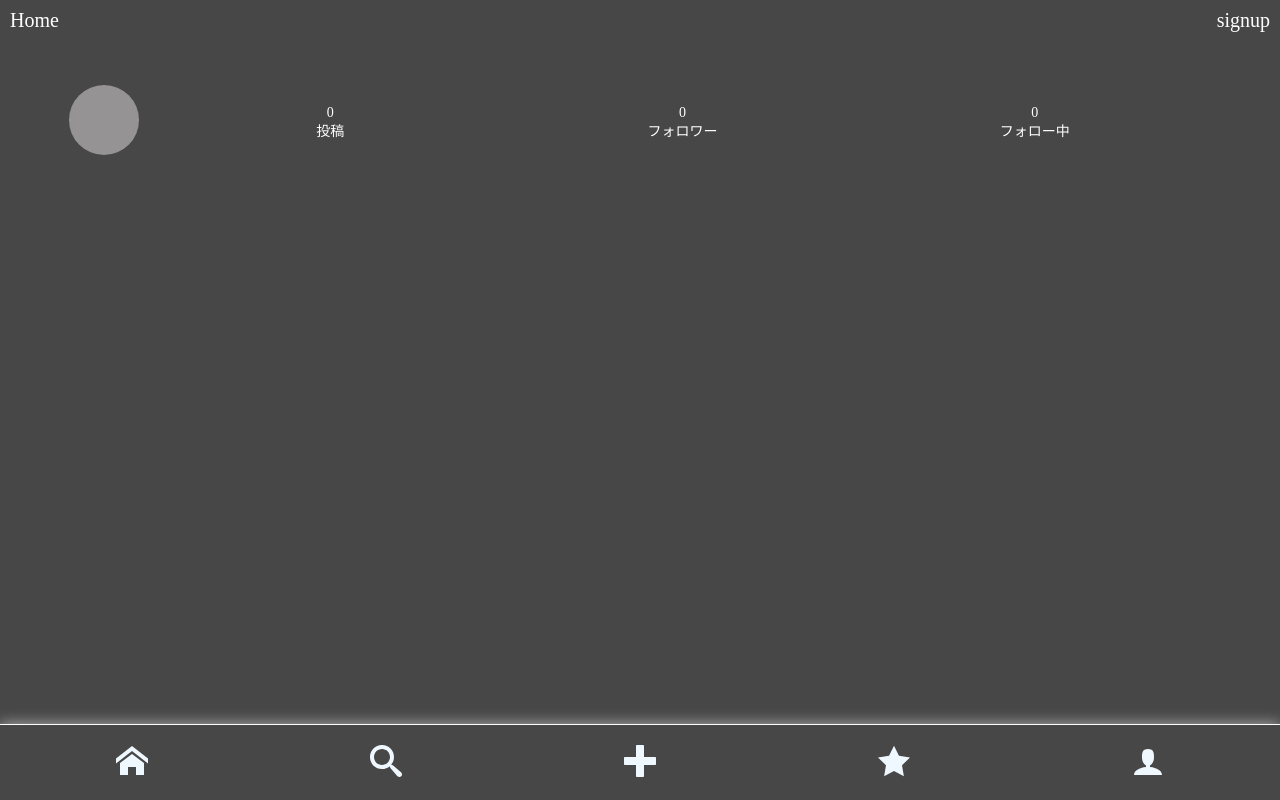
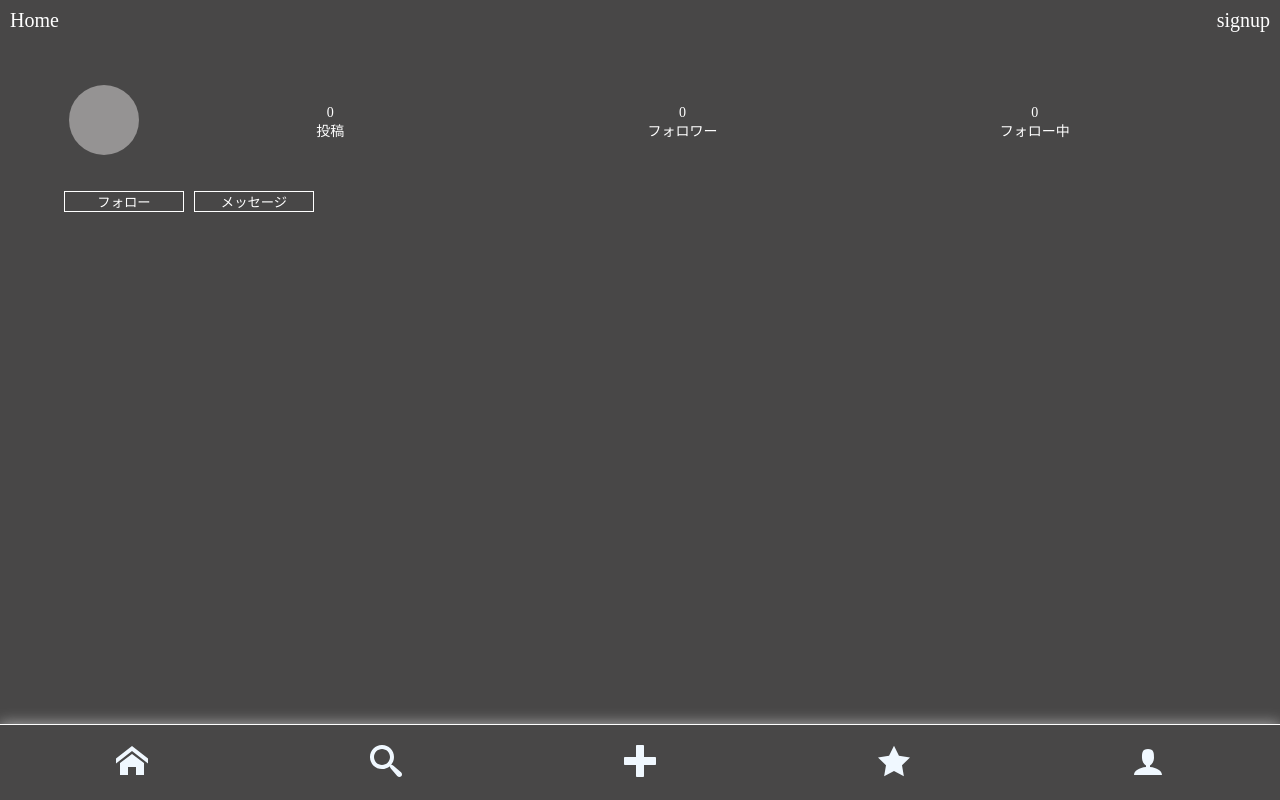
Before and after one commit to yuunk/react-learn, a React app in the folder static/: page /profile/1 in a window 1280 px wide. Built offline with nearby package versions, Linux system fonts and the light colour scheme; no server answers.

Commit message:
add: toggle follow

```diff
--- /dev/null
+++ b/static/src/components/ProfileBase/ProfileAction/ProfileAction.js
@@ -0,0 +1,38 @@
+import React, { Component } from 'react';
+
+// component
+import ProfileFollowBtn from '../ProfileFollowBtn/ProfileFollowBtn';
+
+// style
+import './ProfileAction.scss';
+
+class ProfileAction extends Component {
+
+  state = {
+    follow: false,
+  }
+
+  updateFollow = (response) => {
+    console.log(response);
+    this.setState({ follow: response });
+  }
+
+  render() {
+    // console.log(this.props.match.params.id);
+    return (
+      <div className="ProfileAction">
+        <ProfileFollowBtn
+          className="ProfileAction__btn"
+          follow={this.state.follow}
+          // profileUserId={this.props.match.params.id}
+          updateFollow={(response) => { this.updateFollow(response) }}
+        />
+        <button className="ProfileAction__btn">メッセージ</button>
+        <button></button>
+      </div>
+    );
+  }
+
+}
+
+export default ProfileAction;
--- /dev/null
+++ b/static/src/components/ProfileBase/ProfileAction/ProfileAction.scss
@@ -0,0 +1,14 @@
+.ProfileAction {
+
+  @at-root {
+    .ProfileAction__btn {
+      color: #fff;
+      border: 1px solid #fff;
+      width: 120px;
+
+      & + .ProfileAction__btn {
+        margin-left: 10px;
+      }
+    }
+  }
+}
--- a/static/src/components/ProfileBase/ProfileBase.js
+++ b/static/src/components/ProfileBase/ProfileBase.js
@@ -4,6 +4,7 @@ import axios from 'axios';
 // component
 import ProfileHead from './ProfileHead/ProfileHead';
 import ProfileEdit from './ProfileEdit/ProfileEdit';
+import ProfileAction from './ProfileAction/ProfileAction';
 
 // style
 import './ProfileBase.scss';
@@ -53,11 +54,13 @@ class ProfileBase extends Component {
 
   myprofileContent = () => {
     return (
-      <ProfileEdit
-        name={this.state.profile.name}
-        introduction={this.state.profile.introduction}
-        updateProfile={(name, introduction) => { this.updateProfile(name, introduction)}}
-      />
+      <React.Fragment>
+        <ProfileEdit
+          name={this.state.profile.name}
+          introduction={this.state.profile.introduction}
+          updateProfile={(name, introduction) => { this.updateProfile(name, introduction) }}
+        />
+      </React.Fragment>
     );
   }
 
@@ -72,6 +75,7 @@ class ProfileBase extends Component {
         <p className="Profile__profile">{this.state.profile.name}</p>
         <p className="Profile__profile">{this.state.profile.introduction}</p>
         {this.props.myprofile ? this.myprofileContent() : null}
+        {this.props.myprofile ? null : <ProfileAction /> }
       </div>
     );
   }
--- /dev/null
+++ b/static/src/components/ProfileBase/ProfileFollowBtn/ProfileFollowBtn.js
@@ -0,0 +1,54 @@
+import React, { Component } from 'react';
+import axios from 'axios';
+
+// context
+import ProfileContext from '../../../context/ProfileContext';
+
+
+class ProfileFollowBtn extends Component {
+
+  updateFollow = (profileId) => {
+    const token = localStorage.getItem('access_token');
+
+    if (token === null) {
+      // modalを出してログインを促す
+    }
+
+    const profileUserId = profileId;
+    // console.log(props.location.search);
+    axios.post('/api/follower/update', {
+      profileUserId: profileUserId
+    }, {
+      headers: {
+        Authorization: `Bearer ${token}`,
+      }
+    }).then(response => {
+      this.props.updateFollow(response.data.follow);
+      console.log(response);
+    }).catch(error => {
+      console.log(error);
+    });
+  }
+
+  render() {
+    return (
+      <ProfileContext.Consumer>
+        {
+          (context) => {
+            return (
+              <button
+                className={this.props.className}
+                onClick={() => { this.updateFollow(context.profileId) }}
+              >
+                {this.props.follow ? 'フォロー中' : 'フォロー'}
+              </button>
+            );
+          }
+        }
+      </ProfileContext.Consumer>
+    );
+  }
+
+}
+
+export default ProfileFollowBtn;
--- /dev/null
+++ b/static/src/context/ProfileContext.js
@@ -0,0 +1,7 @@
+import React from 'react';
+
+const profileContext = React.createContext({
+    profileId: null,
+});
+
+export default profileContext;
--- a/static/src/page/Profile/Profile.js
+++ b/static/src/page/Profile/Profile.js
@@ -1,4 +1,7 @@
 import React, { Component } from 'react';
+
+// context
+import ProfileContext from '../../context/ProfileContext';
 
 // component
 import ProfileBase from '../../components/ProfileBase/ProfileBase';
@@ -10,10 +13,18 @@ class Profile extends Component {
 
   render() {
     return (
-      <ProfileBase
-        myprofile={false}
-        userId={this.props.match.params.id}
-      />
+      <ProfileContext.Provider
+        value={
+          {
+            profileId: this.props.match.params.id
+          }
+        }
+      >
+        <ProfileBase
+          myprofile={false}
+          userId={this.props.match.params.id}
+        />
+      </ProfileContext.Provider>
     );
   }
 }
```
Also changed, not shown: static/src/components/ProfileBase/ProfileFollowBtn/ProfileFollowBtn.scss (added).
